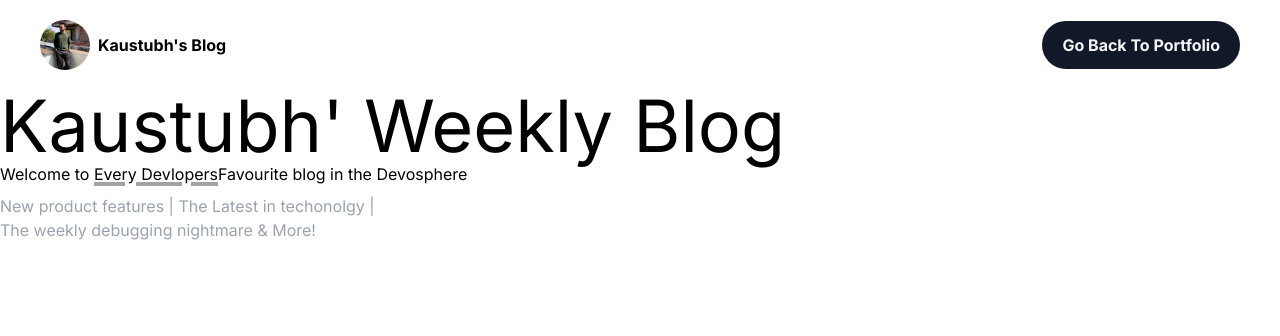
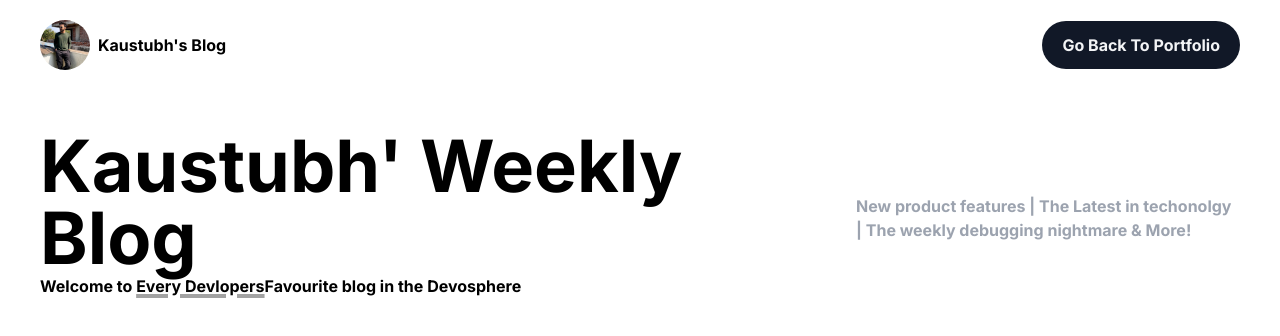
Before and after one commit to Kaustubhx/kaustubh-blog, a Next.js app: page / in a window 1280 px wide. Shown: the top 336 px of the page. Built offline with nearby package versions, Linux system fonts and the light colour scheme.

Commit message:
Fix: Banner CSS

```diff
--- a/components/Banner.tsx
+++ b/components/Banner.tsx
@@ -3,7 +3,7 @@
 
 function Banner({ }: Props) {
     return (
-        <div>
+        <div className="flex flex-col lg:flex-row lg:items-center lg:space-x-5 justify-between font-bold px-10 py-10 mb-10">
             <div>
                 <h1 className="text-7xl">Kaustubh&apos; Weekly Blog</h1>
                 <h2 className="mt-5 md:mt-0">
@@ -14,6 +14,7 @@
                     Favourite blog in the Devosphere
                 </h2>
             </div>
+
             <p className="mt-5 md:mt-2 text-gray-400 max-w-sm">
                 New product features | The Latest in techonolgy | The weekly debugging nightmare & More!
             </p>
```
